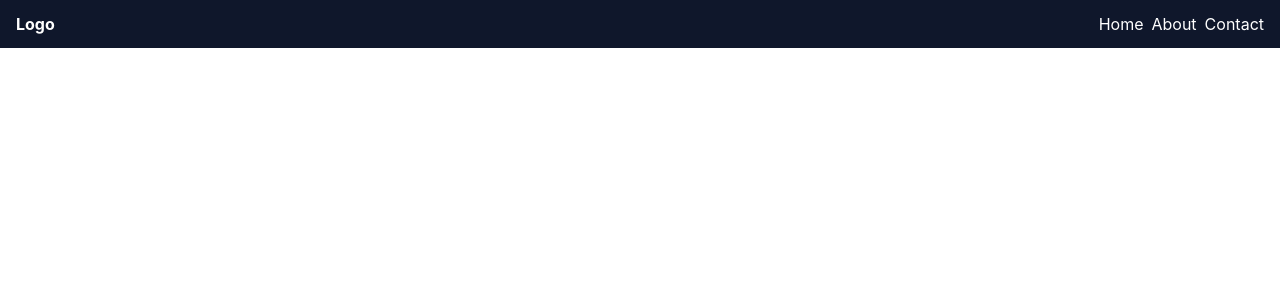
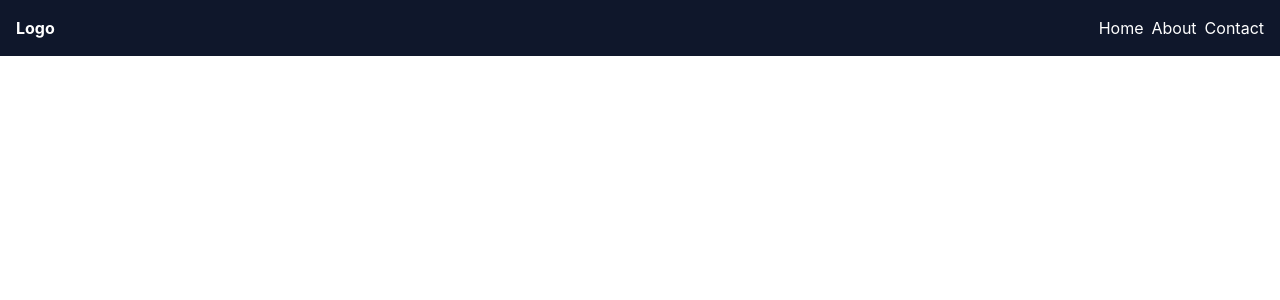
Before and after one commit to Ghufran-Luqman/React-Projects, a React (Vite) app in the folder tailwindpractice/: page / in a window 1280 px wide. Shown: the top 300 px of the page. Built offline with nearby package versions, Linux system fonts and the light colour scheme.

Commit message:
removed the height and enabled padding in the y direction too

```diff
--- a/tailwindpractice/src/App.jsx
+++ b/tailwindpractice/src/App.jsx
@@ -1,6 +1,6 @@
 function App() {
   return (
-    <div className="flex items-center justify-between h-12 bg-slate-900 text-white px-4">
+    <div className="flex items-center justify-between bg-slate-900 text-white p-4">
 
       <div className="font-bold">Logo</div>
       <div className="flex gap-2">
```
